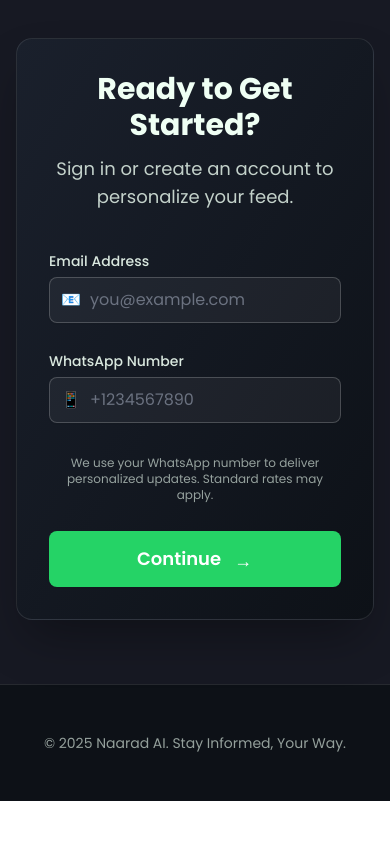
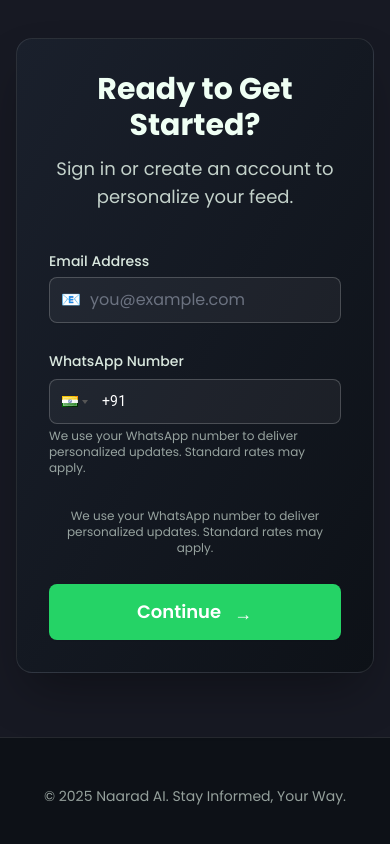
Before and after one commit to Dhruv942/fe-naarad, a React (Vite) app: page / in a window 390 px wide. Shown: the part 5971-6815 px from the top of the page. Before the commit the page ends 6772 px from the top, so only its background shows below. Built offline with nearby package versions, Linux system fonts and the light colour scheme.

Commit message:
mobile number fixed

```diff
--- a/package.json
+++ b/package.json
@@ -9,10 +9,11 @@
     "preview": "vite preview"
   },
   "dependencies": {
+    "@google/genai": "^1.0.1",
     "react": "^19.1.0",
     "react-dom": "^19.1.0",
-    "react-router-dom": "^7.6.1",
-    "@google/genai": "^1.0.1"
+    "react-phone-input-2": "^2.15.1",
+    "react-router-dom": "^7.6.1"
   },
   "devDependencies": {
     "@types/node": "^22.14.0",
--- a/pages/LandingPage.tsx
+++ b/pages/LandingPage.tsx
@@ -2,6 +2,8 @@
 import { useNavigate } from "react-router-dom";
 import { usePreferences } from "../contexts/PreferencesContext";
 import Input from "../components/common/Input";
+import PhoneInput from "react-phone-input-2";
+import "react-phone-input-2/lib/style.css";
 import Button from "../components/common/Button";
 import { ICONS, PagePath } from "../constants";
 import WhatsAppPreview from "../components/common/WhatsAppPreview";
@@ -779,24 +781,44 @@
                 inputClassName="bg-white/5 text-white placeholder-gray-400/60 border-white/20 focus:border-primary focus:ring-primary disabled:opacity-50"
                 labelClassName="!text-primary-lighter/90 !font-medium"
               />
-              <Input
-                id="whatsappNumber"
-                label="WhatsApp Number"
-                type="tel"
-                placeholder="+1234567890"
-                value={whatsappNumber}
-                onChange={(e) => {
-                  setWhatsappNumber(e.target.value);
-                  if (whatsappError) validateWhatsappNumber(e.target.value);
-                }}
-                onBlur={() => validateWhatsappNumber(whatsappNumber)}
-                icon={ICONS.PHONE}
-                error={whatsappError}
-                required
-                disabled={isLoading}
-                inputClassName="bg-white/5 text-white placeholder-gray-400/60 border-white/20 focus:border-primary focus:ring-primary disabled:opacity-50"
-                labelClassName="!text-primary-lighter/90 !font-medium"
-              />
+              <div>
+                <label
+                  htmlFor="whatsappNumberPhone"
+                  className="block text-sm font-medium !text-primary-lighter/90 !font-medium mb-2"
+                >
+                  WhatsApp Number
+                </label>
+                <div className="bg-white/5 border border-white/20 rounded-lg p-1 focus-within:border-primary">
+                  <PhoneInput
+                    country={"in"}
+                    value={whatsappNumber}
+                    onChange={(value) => {
+                      setWhatsappNumber(value);
+                      if (whatsappError) validateWhatsappNumber(`+${value}`);
+                    }}
+                    onBlur={() => validateWhatsappNumber(`+${whatsappNumber}`)}
+                    inputProps={{
+                      name: "whatsappNumberPhone",
+                      id: "whatsappNumberPhone",
+                      required: true,
+                      disabled: isLoading,
+                    }}
+                    inputClass="!bg-transparent !text-white !border-0 !w-full"
+                    buttonClass="!bg-transparent !border-0"
+                    containerClass="w-full"
+                    dropdownClass="!bg-gray-800 !text-white"
+                    enableSearch
+                    disableSearchIcon
+                  />
+                </div>
+                {whatsappError && (
+                  <p className="mt-2 text-sm text-red-400">{whatsappError}</p>
+                )}
+                <p className="text-xs text-primary-lighter/60 pt-1">
+                  We use your WhatsApp number to deliver personalized updates.
+                  Standard rates may apply.
+                </p>
+              </div>
               <p className="text-xs text-primary-lighter/60 text-center pt-1">
                 We use your WhatsApp number to deliver personalized updates.
                 Standard rates may apply.
```
Also changed, not shown: 1 other file (tests, documents, lock files or other folders).
